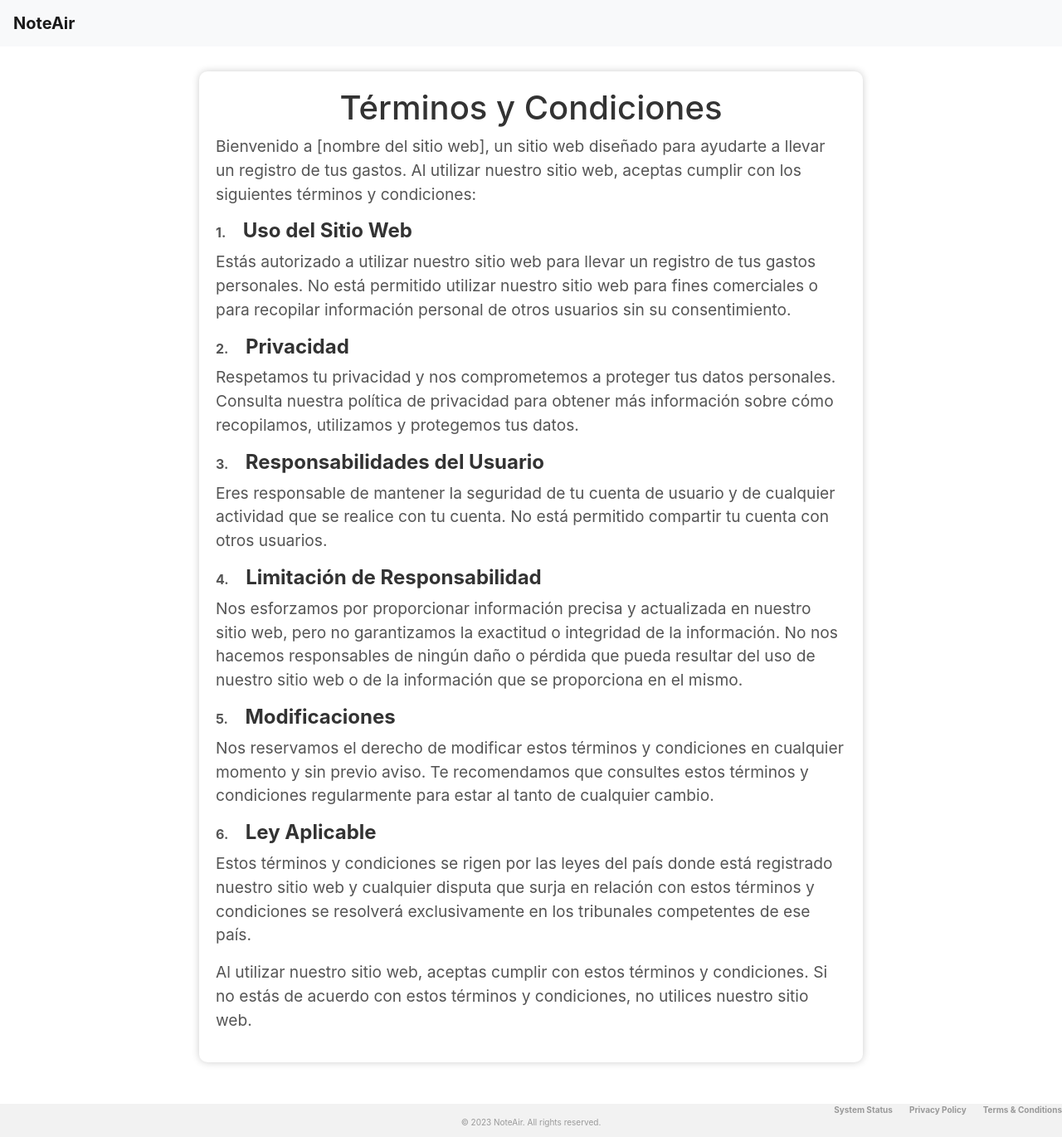
After one commit to alejo0789/f_server, a Flask app: page /terminos_y_condiciones in a window 1280 px wide. The commit adds this page. Shown: the whole page at 83% size. Run offline with Flask 3, Linux system fonts and the light colour scheme; some libraries are stand-ins or nearby versions.

Commit message:
modified regstro html

```diff
--- a/app.py
+++ b/app.py
@@ -182,5 +182,12 @@ def register():
     return jsonify(response)
 
 
+@app.route('/terminos_y_condiciones')
+def terminos():
+
+    return render_template('terminos.html')
+
+
+
 if __name__ == '__main__':
     app.run()
--- /dev/null
+++ b/static/stilosterm.css
@@ -0,0 +1,128 @@
+
+    .card-complete {
+      margin-top: 30px; /* espacio en blanco de 50px hacia abajo */
+      width: 100%; /* para ocupar todo el ancho de la pantalla */
+      max-width: 800px; /* para limitar el ancho máximo de la card */
+      margin-left: auto; /* centrar horizontalmente la card */
+      margin-right: auto;
+      padding: 20px;
+      box-sizing: border-box;
+        background-color: white;
+        border-radius: 10px;
+        box-shadow: 0 0 10px rgba(0, 0, 0, 0.2);
+    }
+    ol li {
+      display: block;
+      margin-bottom: 20px;
+    }
+
+    ol li h2 {
+      display: inline-block;
+      margin-right: 20px;
+    }
+    .card-complete h1 {
+        text-align: center;
+        font-size: 2.5rem;
+        color: #333;
+    }
+    .card-complete p {
+        font-size: 1.2rem;
+        color: #555;
+        line-height: 1.5;
+    }
+    .card-complete ol {
+        list-style: none;
+        counter-reset: item;
+        margin: 0;
+        padding: 0;
+    }
+    .card-complete ol li {
+        counter-increment: item;
+        margin-bottom: 1rem;
+    }
+    .card-complete ol li h2 {
+        font-size: 1.5rem;
+        font-weight: bold;
+        color: #333;
+        margin-bottom: 0.5rem;
+    }
+    .card-complete ol li p {
+        font-size: 1.2rem;
+        color: #555;
+        line-height: 1.5;
+    }
+    .card-complete ol li:before {
+        content: counter(item) ".";
+        color: #555;
+        font-weight: bold;
+        margin-right: 1rem;
+    }
+    .card-complete a {
+        color: green;
+        font-weight: bold;
+    }
+    @media only screen and (max-width: 768px) {
+        .card-complete {
+            padding: 10px;
+        }
+        .card-complete h1 {
+            font-size: 2rem;
+        }
+        .card-complete p {
+            font-size: 1rem;
+        }
+        .card-complete ol li h2 {
+            font-size: 1.3rem;
+        }
+        .card-complete ol li p {
+            font-size: 1rem;
+        }
+    }
+    footer {
+      margin-top: 50px;
+      background-color: #f2f2f2;
+
+      bottom: 0;
+      width: 100%;
+      height: 40px;
+
+
+    }
+
+    nav ul {
+      list-style: none;
+      margin: 0;
+      padding: 0;
+      display: flex;
+      justify-content: flex-end;
+      font-size: 10px;
+      color: #999;
+    }
+
+    nav li {
+      margin-left: 20px;
+      color: #999;
+    }
+
+    nav a {
+      color: #999;
+      text-decoration: none;
+      font-weight: bold;
+    }
+
+.text-footer {
+
+      text-align: center;
+      font-size: 10px;
+      color: #999;
+    }
+    @media screen and (max-width: 600px) {
+      nav ul {
+        display: block;
+        text-align: center;
+      }
+      nav li {
+        display: inline-block;
+        margin: 10px;
+      }
+    }
--- a/templates/index.html
+++ b/templates/index.html
@@ -59,7 +59,7 @@
 
     </div>
 
-  </div>
+  </div>  </div>
   {% include 'footer.html' %}
 	<script src="https://code.jquery.com/jquery-3.5.1.slim.min.js"></script>
 	<script src="https://cdn.jsdelivr.net/npm/@popperjs/core@2.9.3/dist/umd/popper.min.js"></script>
--- /dev/null
+++ b/templates/terminos.html
@@ -0,0 +1,52 @@
+<!DOCTYPE html>
+<html>
+<head>
+	<title>NoteAir</title>
+	<link rel="stylesheet" href="https://maxcdn.bootstrapcdn.com/bootstrap/4.5.2/css/bootstrap.min.css">
+    <link rel="stylesheet" href="../static/stilosterm.css">
+
+  <meta name="viewport" content="width=device-width, initial-scale=1.0">
+</head>
+<body>
+    {% include 'navigation.html' %}
+
+        <div class="card-complete">
+
+        <h1>Términos y Condiciones</h1>
+        <p>Bienvenido a [nombre del sitio web], un sitio web diseñado para ayudarte a llevar un registro de tus gastos. Al utilizar nuestro sitio web, aceptas cumplir con los siguientes términos y condiciones:</p>
+        <ol>
+            <li>
+                <h2>Uso del Sitio Web</h2>
+                <p>Estás autorizado a utilizar nuestro sitio web para llevar un registro de tus gastos personales. No está permitido utilizar nuestro sitio web para fines comerciales o para recopilar información personal de otros usuarios sin su consentimiento.</p>
+            </li>
+            <li>
+                <h2>Privacidad</h2>
+                <p>Respetamos tu privacidad y nos comprometemos a proteger tus datos personales. Consulta nuestra política de privacidad para obtener más información sobre cómo recopilamos, utilizamos y protegemos tus datos.</p>
+            </li>
+            <li>
+                <h2>Responsabilidades del Usuario</h2>
+                <p>Eres responsable de mantener la seguridad de tu cuenta de usuario y de cualquier actividad que se realice con tu cuenta. No está permitido compartir tu cuenta con otros usuarios.</p>
+            </li>
+            <li>
+                <h2>Limitación de Responsabilidad</h2>
+                <p>Nos esforzamos por proporcionar información precisa y actualizada en nuestro sitio web, pero no garantizamos la exactitud o integridad de la información. No nos hacemos responsables de ningún daño o pérdida que pueda resultar del uso de nuestro sitio web o de la información que se proporciona en el mismo.</p>
+            </li>
+            <li>
+                <h2>Modificaciones</h2>
+                <p>Nos reservamos el derecho de modificar estos términos y condiciones en cualquier momento y sin previo aviso. Te recomendamos que consultes estos términos y condiciones regularmente para estar al tanto de cualquier cambio.</p>
+            </li>
+            <li>
+                <h2>Ley Aplicable</h2>
+                <p>Estos términos y condiciones se rigen por las leyes del país donde está registrado nuestro sitio web y cualquier disputa que surja en relación con estos términos y condiciones se resolverá exclusivamente en los tribunales competentes de ese país.</p>
+            </li>
+        </ol>
+        <p>Al utilizar nuestro sitio web, aceptas cumplir con estos términos y condiciones. Si no estás de acuerdo con estos términos y condiciones, no utilices nuestro sitio web.</p>
+    </div>
+
+</div>
+
+    {% include 'footer.html' %}
+
+
+</body>
+</html>
```
Also changed, not shown: src/static/estilos.css (+12 -0 lines), static/stilos.css (+35 -27 lines), templates/registro.html (+11 -3 lines).
